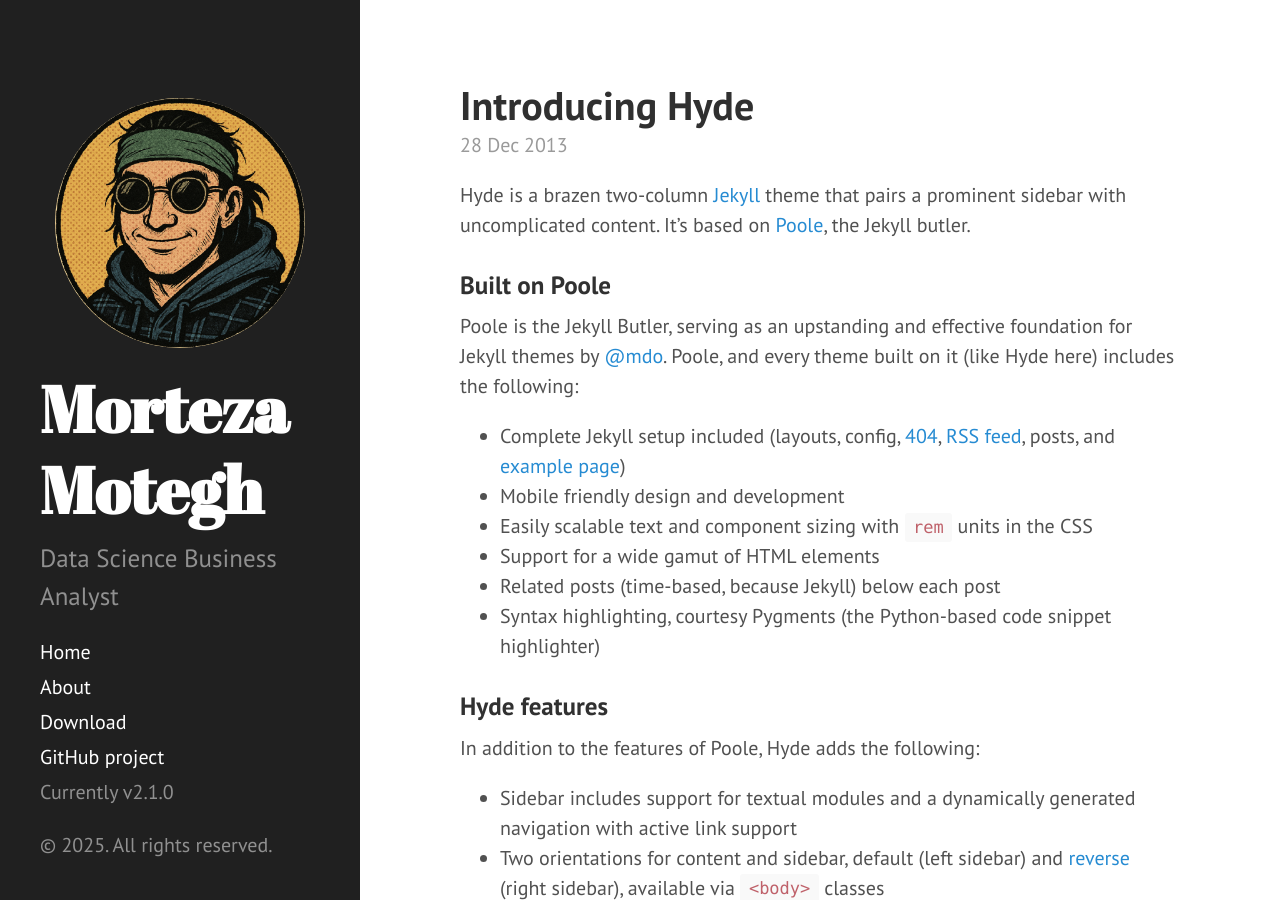
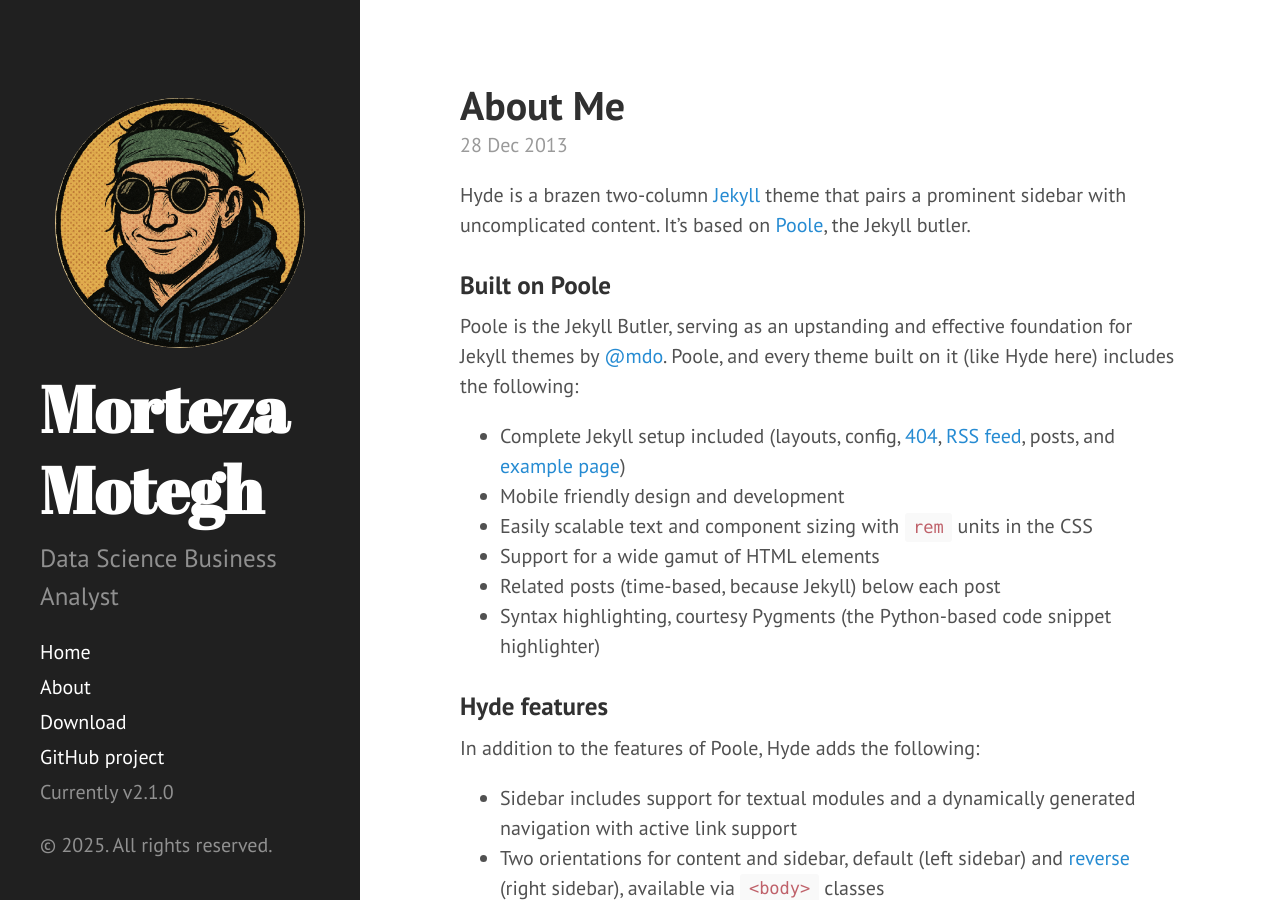
Before and after one commit to tezamo/tezamo.github.io, a Jekyll site: the page built from _posts/2013-12-28-introducing-hyde.md, in a window 1280 px wide and 900 px high. Built offline with Jekyll 4.4.1, drawn with Linux system fonts in a browser that asks for light colours.

Commit message:
updatepost

```diff
--- a/_posts/2013-12-28-introducing-hyde.md
+++ b/_posts/2013-12-28-introducing-hyde.md
@@ -1,6 +1,6 @@
 ---
 layout: post
-title: Introducing Hyde
+title: About Me
 ---
 
 Hyde is a brazen two-column [Jekyll](http://jekyllrb.com) theme that pairs a prominent sidebar with uncomplicated content. It's based on [Poole](http://getpoole.com), the Jekyll butler.
```
